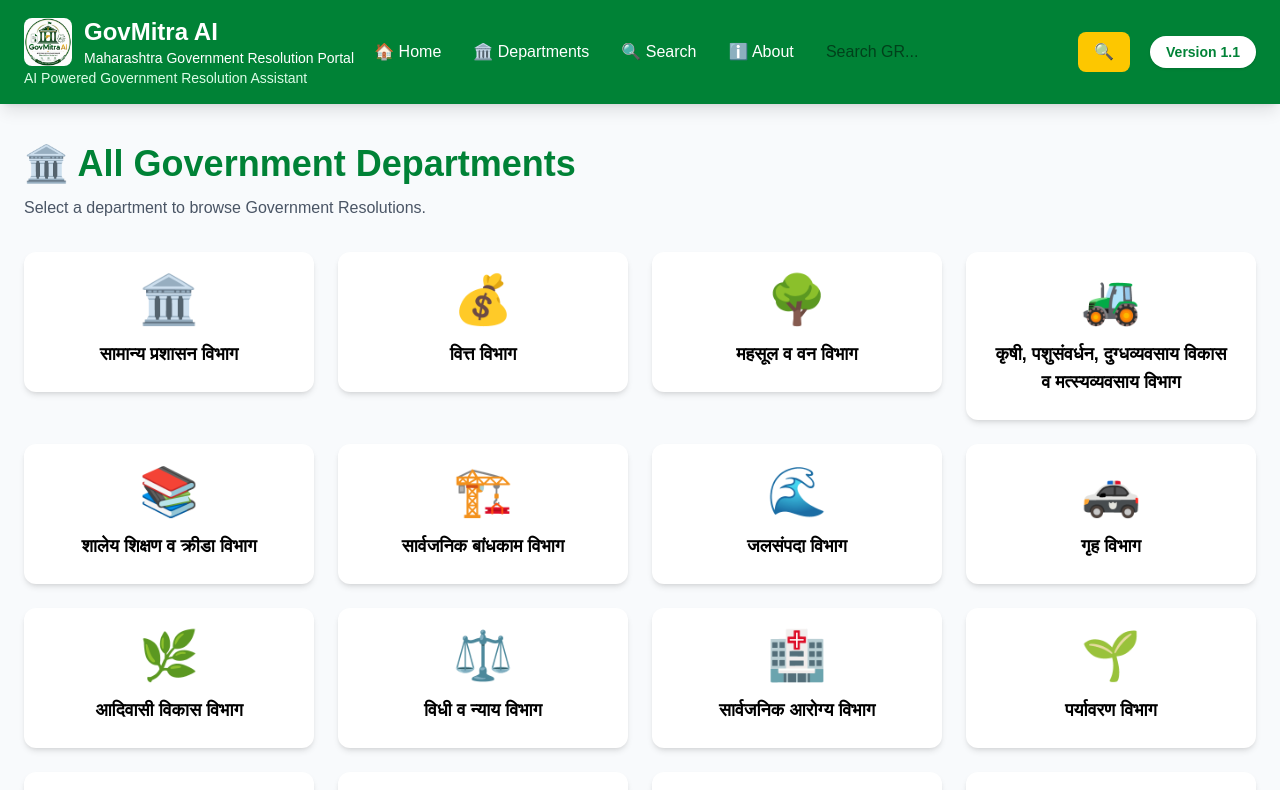
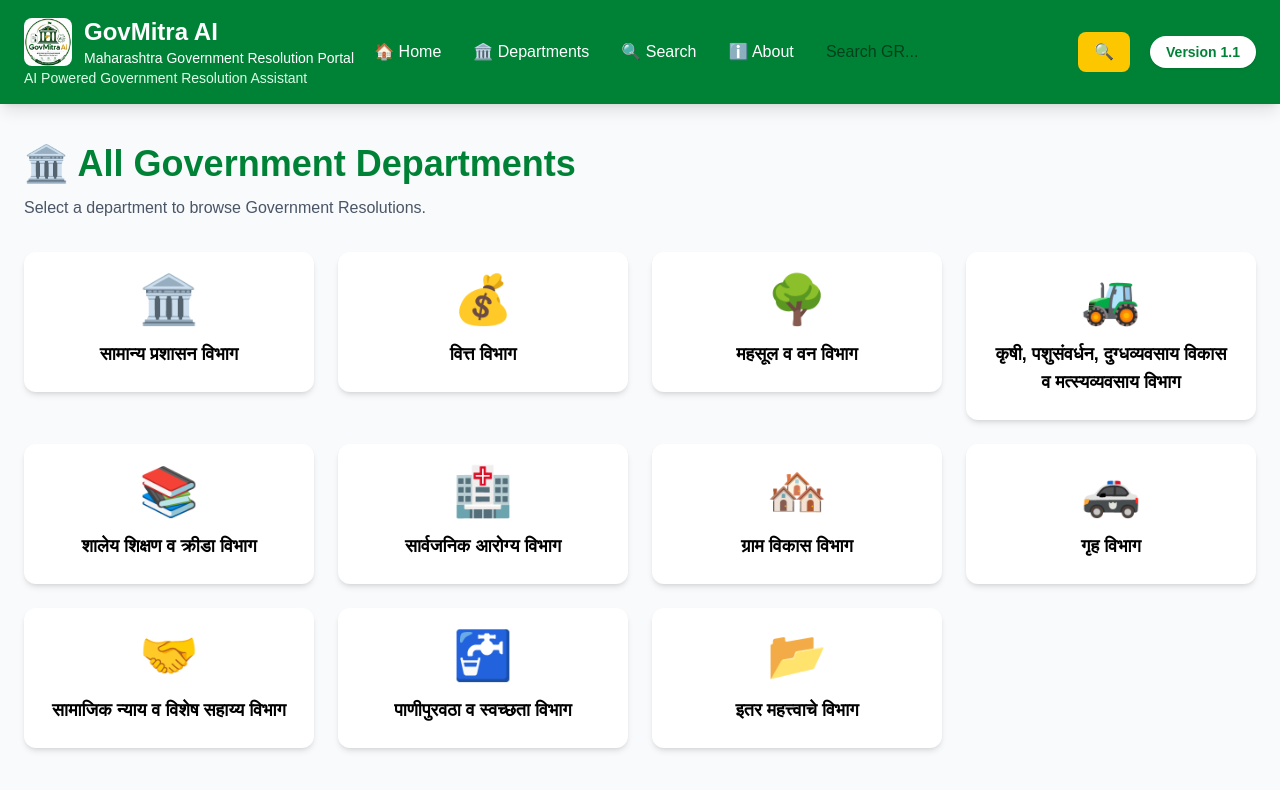
Before and after one commit to cmrathod64-ctrl/govmitra-ai, a React (Vite) app: page /departments in a window 1280 px wide. Shown: the top 790 px of the page. Built offline with nearby package versions, Linux system fonts and the light colour scheme; the HTML template or start-up script is replaced by a standard one.

Commit message:
v3.2 Final Launch Department Structure

```diff
--- a/src/data/departments.js
+++ b/src/data/departments.js
@@ -1,38 +1,58 @@
 const departments = [
-  { id: 1, icon: "🏛️", title: "सामान्य प्रशासन विभाग" },
-  { id: 2, icon: "💰", title: "वित्त विभाग" },
-  { id: 3, icon: "🌳", title: "महसूल व वन विभाग" },
+  {
+    id: 1,
+    icon: "🏛️",
+    title: "सामान्य प्रशासन विभाग",
+  },
+  {
+    id: 2,
+    icon: "💰",
+    title: "वित्त विभाग",
+  },
+  {
+    id: 3,
+    icon: "🌳",
+    title: "महसूल व वन विभाग",
+  },
   {
     id: 4,
     icon: "🚜",
     title: "कृषी, पशुसंवर्धन, दुग्धव्यवसाय विकास व मत्स्यव्यवसाय विभाग",
   },
-  { id: 5, icon: "📚", title: "शालेय शिक्षण व क्रीडा विभाग" },
-  { id: 6, icon: "🏗️", title: "सार्वजनिक बांधकाम विभाग" },
-  { id: 7, icon: "🌊", title: "जलसंपदा विभाग" },
-  { id: 8, icon: "🚓", title: "गृह विभाग" },
-  { id: 9, icon: "🌿", title: "आदिवासी विकास विभाग" },
-  { id: 10, icon: "⚖️", title: "विधी व न्याय विभाग" },
-  { id: 11, icon: "🏥", title: "सार्वजनिक आरोग्य विभाग" },
-  { id: 12, icon: "🌱", title: "पर्यावरण विभाग" },
   {
-    id: 13,
-    icon: "🍚",
-    title: "अन्न, नागरी पुरवठा व ग्राहक संरक्षण विभाग",
+    id: 5,
+    icon: "📚",
+    title: "शालेय शिक्षण व क्रीडा विभाग",
   },
   {
-    id: 14,
-    icon: "⚡",
-    title: "उद्योग, उर्जा व कामगार विभाग",
+    id: 6,
+    icon: "🏥",
+    title: "सार्वजनिक आरोग्य विभाग",
   },
-  { id: 15, icon: "🏘️", title: "ग्राम विकास विभाग" },
-  { id: 16, icon: "♿", title: "दिव्यांग कल्याण विभाग" },
-  { id: 17, icon: "🚰", title: "पाणीपुरवठा व स्वच्छता विभाग" },
-  { id: 18, icon: "💧", title: "मृद व जलसंधारण विभाग" },
   {
-    id: 19,
+    id: 7,
+    icon: "🏘️",
+    title: "ग्राम विकास विभाग",
+  },
+  {
+    id: 8,
+    icon: "🚓",
+    title: "गृह विभाग",
+  },
+  {
+    id: 9,
     icon: "🤝",
     title: "सामाजिक न्याय व विशेष सहाय्य विभाग",
+  },
+  {
+    id: 10,
+    icon: "🚰",
+    title: "पाणीपुरवठा व स्वच्छता विभाग",
+  },
+  {
+    id: 11,
+    icon: "📂",
+    title: "इतर महत्त्वाचे विभाग",
   },
 ];
 
```
